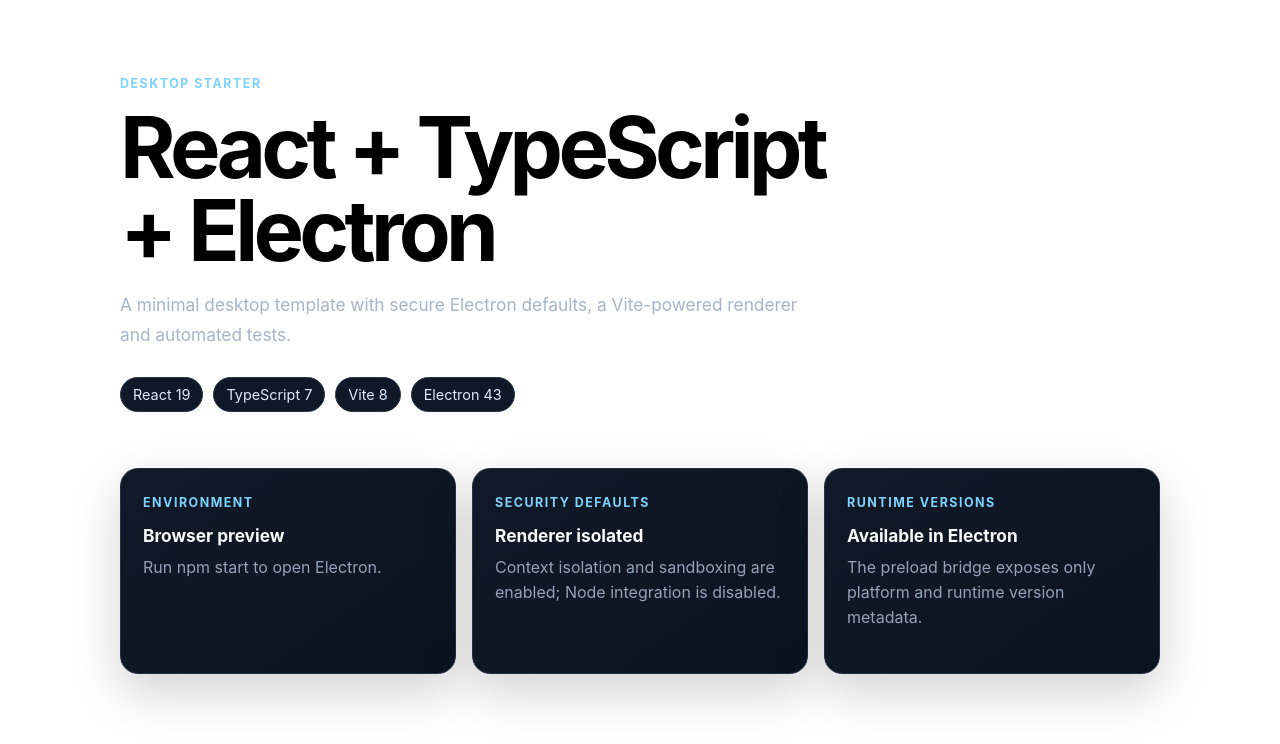
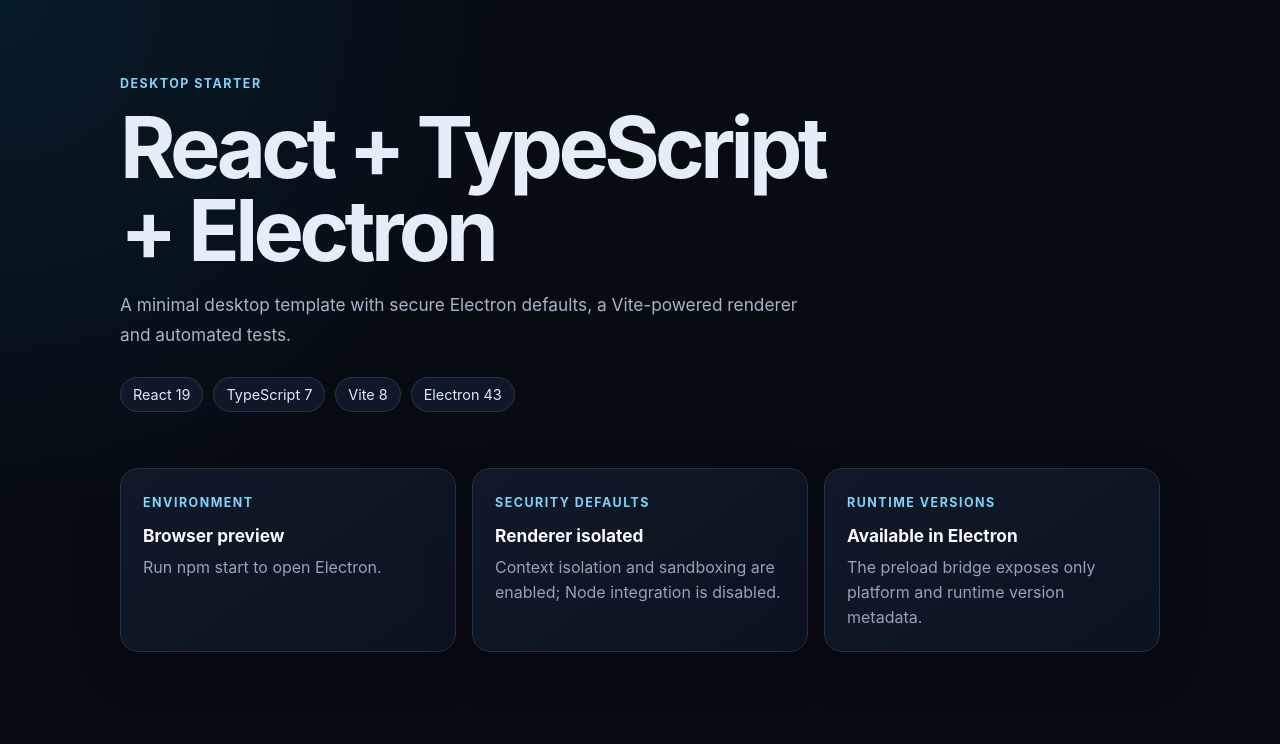
Before and after one commit to jmveigac/react-typescript-electron-base, a React (Vite) app: page / in a window 1280 px wide. Shown: the top 744 px of the page. Built offline with nearby package versions, Linux system fonts and the light colour scheme.

Commit message:
Update global styles

```diff
--- a/src/index.css
+++ b/src/index.css
@@ -1,13 +1,37 @@
-body {
-  margin: 0;
-  font-family: -apple-system, BlinkMacSystemFont, 'Segoe UI', 'Roboto', 'Oxygen',
-    'Ubuntu', 'Cantarell', 'Fira Sans', 'Droid Sans', 'Helvetica Neue',
+:root {
+  font-family:
+    Inter, ui-sans-serif, system-ui, -apple-system, BlinkMacSystemFont, "Segoe UI",
     sans-serif;
+  color: #e5edf8;
+  background: #070b12;
+  font-synthesis: none;
+  text-rendering: optimizeLegibility;
   -webkit-font-smoothing: antialiased;
   -moz-osx-font-smoothing: grayscale;
 }
 
-code {
-  font-family: source-code-pro, Menlo, Monaco, Consolas, 'Courier New',
-    monospace;
+* {
+  box-sizing: border-box;
 }
+
+html,
+body,
+#root {
+  min-width: 320px;
+  min-height: 100%;
+  margin: 0;
+}
+
+body {
+  min-height: 100vh;
+  background:
+    radial-gradient(circle at top left, rgb(14 165 233 / 10%), transparent 34rem),
+    #070b12;
+}
+
+button,
+input,
+textarea,
+select {
+  font: inherit;
+}
```
